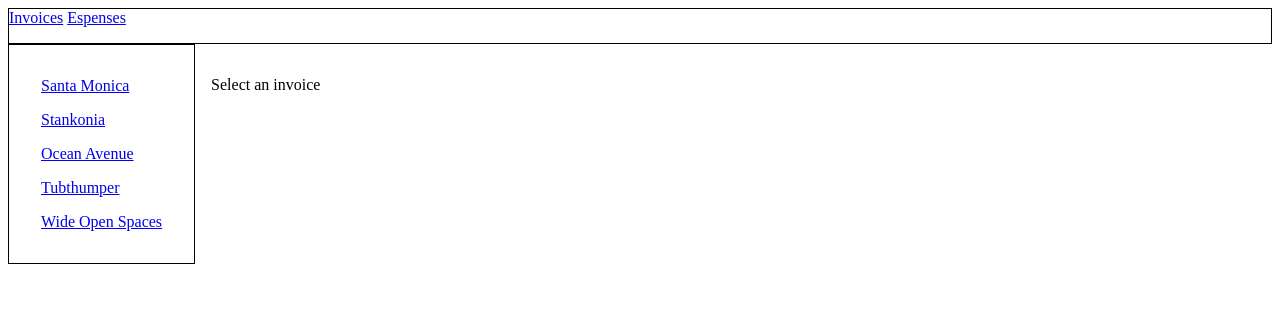
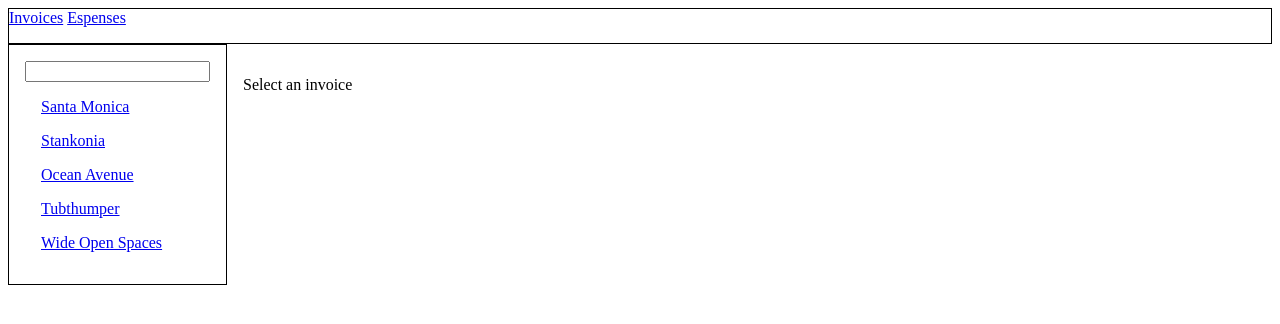
Before and after one commit to POLLY1515/Tutorial-react-router-dom-6-4, a React (Vite) app: page /invoices in a window 1280 px wide. Shown: the top 324 px of the page. Built offline with nearby package versions, Linux system fonts and the light colour scheme.

Commit message:
Search params

```diff
--- a/src/routes/Invoices/index.tsx
+++ b/src/routes/Invoices/index.tsx
@@ -1,9 +1,16 @@
-import { NavLink, Outlet } from "react-router-dom";
+import { NavLink, Outlet, useSearchParams } from "react-router-dom";
 import { getInvoices } from "../../../src/data";
 import './styles.css'
 
 export default function Invoices() {
+
   let invoices = getInvoices();
+
+  let [searchParams, setSearchParams] = useSearchParams();
+
+
+
+
   return (
     <div style={{ display: "flex" }}>
       <nav
@@ -12,7 +19,29 @@
           padding: "1rem",
         }}
       >
-        {invoices.map((invoice) => (
+
+<input
+          value={searchParams.get("name") || ""}
+          onChange={(event) => {
+            let name = event.target.value;
+            if (name) {
+              setSearchParams({ name });
+            } else {
+              setSearchParams({});
+            }
+          }}
+        />
+
+
+        {invoices
+        .filter((invoice) => {
+          let name = searchParams.get("name");
+          if (!name) return true;
+          let invoiceName = invoice.name.toLowerCase();
+          return invoiceName.startsWith(name.toLowerCase());
+        })
+
+        .map((invoice) => (
           <NavLink
           className={({ isActive }) => isActive ? "dblock nav-red" : "dblock nav-blue"}
             to={`/invoices/${invoice.number}`}
```
